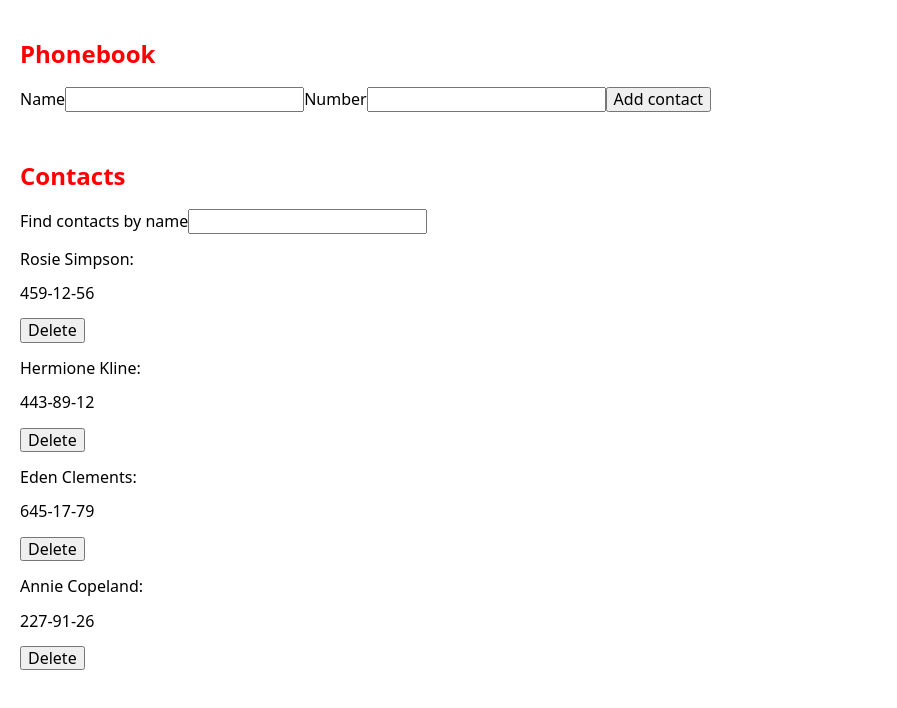
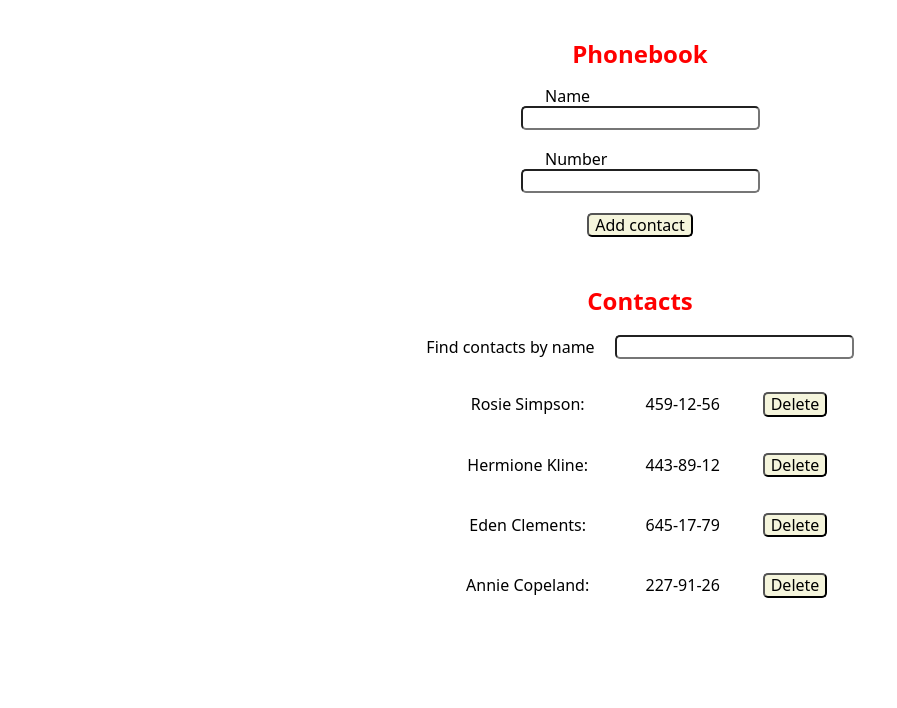
Before and after one commit to Dmytro-Ivanenko/goit-react-hw-02-phonebook, a React (Create React App) app: page / in a window 1280 px wide. Shown: the top 708 px of the page, without its empty margins (0-897 px from the left). Built offline with nearby package versions, Linux system fonts and the light colour scheme.

Commit message:
add stiles

```diff
--- a/src/components/App.jsx
+++ b/src/components/App.jsx
@@ -93,7 +93,7 @@ class App extends Component {
   };
 
   resetFilter = () => {
-    this.state.filter = '';
+    this.setState({ filter: '' });
     this.filteredList = [];
   };
 
--- a/src/components/Button/button.module.scss
+++ b/src/components/Button/button.module.scss
@@ -1,2 +1,15 @@
 .button {
+  max-width: 150px;
+  cursor: pointer;
+  background-color: beige;
+
+  &:active {
+    color: red;
+  }
+  &:hover,
+  &:focus {
+    background-color: bisque;
+  }
+
+  border-radius: 5px;
 }
--- a/src/components/ContactForm/ContactForm.jsx
+++ b/src/components/ContactForm/ContactForm.jsx
@@ -18,27 +18,32 @@ class ContactForm extends Component {
 
   render() {
     return (
-      <form onSubmit={this.props.onSubmitForm}>
-        <label>
+      <form className={styles.form} onSubmit={this.props.onSubmitForm}>
+        <label className={styles.label} htmlFor="name">
           Name
+        </label>
         <input
+          className={styles.input}
           type="text"
           name="name"
           pattern="^[a-zA-Zа-яА-Я]+(([' -][a-zA-Zа-яА-Я ])?[a-zA-Zа-яА-Я]*)*$"
           title="Name may contain only letters, apostrophe, dash and spaces. For example Adrian, Jacob Mercer, Charles de Batz de Castelmore d'Artagnan"
           onChange={this.onChangeInput}
+          required
         />
+
+        <label className={styles.label} htmlFor="number">
+          Number
         </label>
-        <label>
-          Number
         <input
+          className={styles.input}
           type="tel"
           name="number"
           pattern="\+?\d{1,4}?[-.\s]?\(?\d{1,3}?\)?[-.\s]?\d{1,4}[-.\s]?\d{1,4}[-.\s]?\d{1,9}"
           title="Phone number must be digits and can contain spaces, dashes, parentheses and can start with +"
           onChange={this.onChangeInput}
+          required
         />
-        </label>
 
         <Button type="submit">Add contact</Button>
       </form>
--- a/src/components/ContactForm/contactForm.module.scss
+++ b/src/components/ContactForm/contactForm.module.scss
@@ -1,2 +1,20 @@
+.form {
+  display: flex;
+  flex-direction: column;
+  width: 190px;
+  margin: 0px auto;
+  align-items: center;
+  justify-content: center;
+}
+
+.label {
+  width: 50px;
+  align-self: flex-start;
+
+  text-align: start;
+}
+
 .input {
+  margin-bottom: 20px;
+  border-radius: 5px;
 }
--- a/src/components/ContactList/ContactList.jsx
+++ b/src/components/ContactList/ContactList.jsx
@@ -8,9 +8,9 @@ const ContactList = ({ contactsArr, deleteFunc }) => {
     <ul>
       {contactsArr.map(({ id, name, number }) => {
         return (
-          <li key={id} id={id}>
-            <p>{name}:</p>
-            <p>{number}</p>
+          <li key={id} id={id} className={styles.li}>
+            <p className={styles.name}>{name}:</p>
+            <p className={styles.number}>{number}</p>
             <Button type="button" onClickBtn={deleteFunc}>
               Delete
             </Button>
--- a/src/components/ContactList/contactList.module.scss
+++ b/src/components/ContactList/contactList.module.scss
@@ -1,2 +1,16 @@
-.input {
+.li {
+  display: flex;
+  justify-content: center;
+  align-items: center;
+
+  gap: 20px;
+
+  text-transform: capitalize;
 }
+
+.name {
+  width: 150px;
+}
+.number {
+  width: 120px;
+}
--- a/src/components/Filter/Filter.jsx
+++ b/src/components/Filter/Filter.jsx
@@ -4,9 +4,9 @@ import styles from './filter.module.scss';
 
 const Filter = ({ onChangeFilter }) => {
   return (
-    <label>
+    <label className={styles.label}>
       Find contacts by name
-      <input type="text" onChange={onChangeFilter} />
+      <input className={styles.input} type="text" onChange={onChangeFilter} />
     </label>
   );
 };
--- a/src/components/Filter/filter.module.scss
+++ b/src/components/Filter/filter.module.scss
@@ -1,2 +1,9 @@
+.label {
+  display: block;
+  margin-bottom: 20px;
+}
+
 .input {
+  margin-left: 20px;
+  border-radius: 5px;
 }
--- a/src/components/Section/section.module.scss
+++ b/src/components/Section/section.module.scss
@@ -4,4 +4,6 @@
 
 .section {
   margin-bottom: 50px;
+
+  text-align: center;
 }
```
Lines whose indentation alone changed are shown as unchanged.
